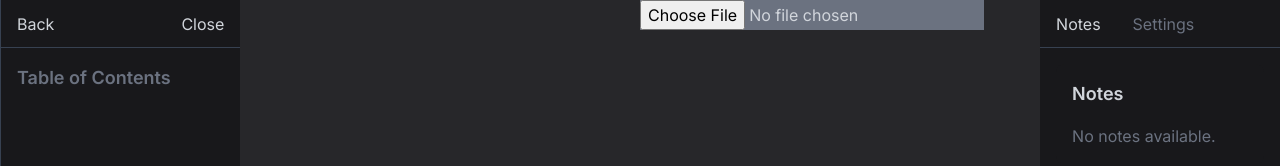
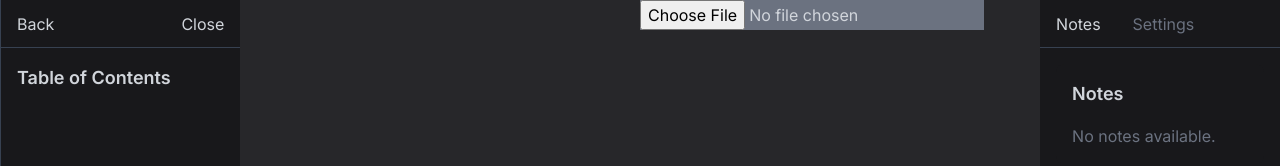
Before and after one commit to elevinas123/easyLibrary, a React (Vite) app: page / in a window 1280 px wide. Shown: the top 166 px of the page. Built offline with nearby package versions, Linux system fonts and the light colour scheme; a web font is replaced by a local one.

Commit message:
chnaged chapter color

```diff
--- a/src/Modules/BookPage/Chapters.tsx
+++ b/src/Modules/BookPage/Chapters.tsx
@@ -26,11 +26,11 @@ export default function Chapters({ chapters }: ChaptersProps) {
                     Close
                 </button>
             </div>
-            <div className="p-4 text-gray-500 overflow-y-scroll custom-scrollbar">
+            <div className="p-4  overflow-y-scroll custom-scrollbar">
                 <div className="text-lg font-semibold mb-2">
                     Table of Contents
                 </div>
-                <ul className="space-y-2">
+                <ul className="space-y-2 text-gray-500">
                     {chapters.map((chapter, index) => (
                         <li key={index}>
                             <div
--- a/src/Modules/BookPage/Text.tsx
+++ b/src/Modules/BookPage/Text.tsx
@@ -172,7 +172,7 @@ export default function Text({
         <div className="w-full  flex flex-col items-center relative h-screen overflow-y-scroll custom-scrollbar">
             {noteCreator}
 
-            <div className="w-1/2 break-words text-2xl font-serif ">
+            <div className="w-600px break-words text-2xl font-serif ">
                 {bookElements.map((element, index) => {
                     if (!element) return null;
                     return (
--- a/tailwind.config.js
+++ b/tailwind.config.js
@@ -11,6 +11,9 @@ module.exports = {
                 serif: ["Source Serif Pro", "serif"],
                 mono: ["Roboto Mono", "monospace"],
             },
+            width: {
+                "600px": "600px", // Add a custom width of 600px
+            },
         },
     },
     plugins: [],
```
